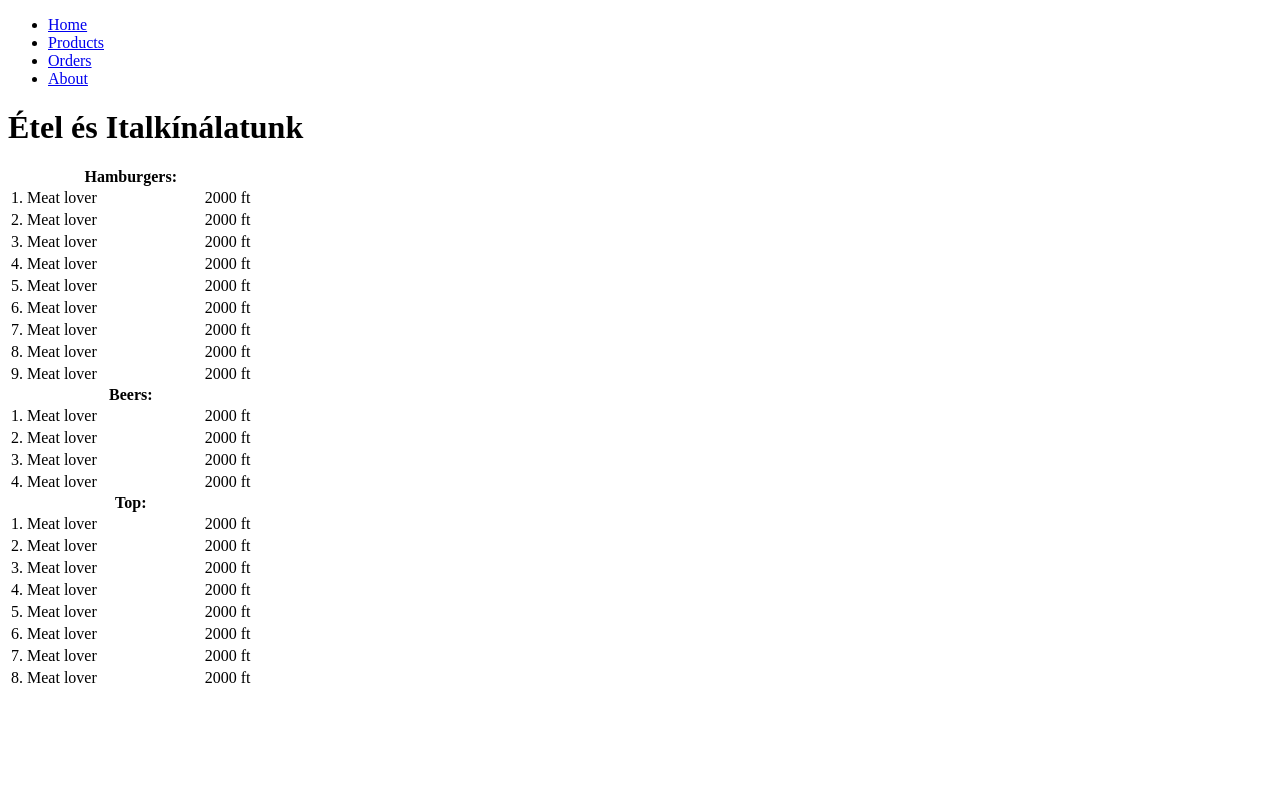
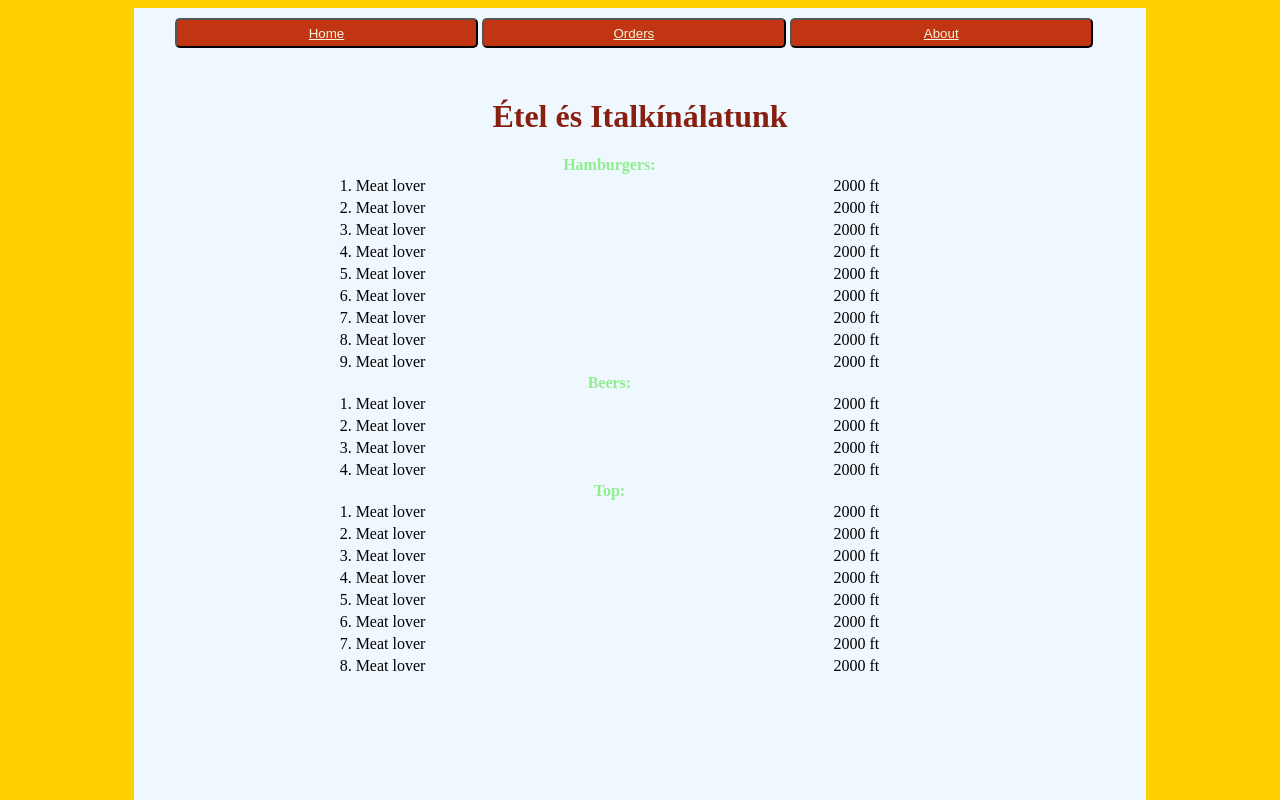
Before and after one commit to PeterSomlay/PeterSomlay.github.io, a plain HTML site: page pages/products.html in a window 1280 px wide. Shown: the top 800 px of the page. Drawn offline with Linux system fonts and the light colour scheme.

Commit message:
2020-06-28

```diff
--- a/pages/products.html
+++ b/pages/products.html
@@ -3,157 +3,191 @@
 <head>
     <meta charset="UTF-8">
     <meta name="viewport" content="width=device-width, initial-scale=1.0">
+    <link rel="stylesheet" href="../css/style.css">
     <title>Étlap</title>
+    <style>
+       body{
+          background-color: rgb(255, 208, 0);
+       }
+       .main{
+          height: 980px;
+          background-color: aliceblue;
+          margin-left: 10%;
+          margin-right: 10%;
+          margin-top: 0px;
+       }
+       button{
+          width: 30%;
+          margin-top: 10px;
+          background-color: #c23512;
+          border-radius: 5px;
+          height: 30px;
+       }
+       .first{
+          margin-left: 4%;
+       }
+       .last{
+          margin-right: 4%;
+       }
+       a{
+          color: beige;
+       }
+       h1{
+         color: rgb(136, 32, 18);
+         text-align: center;
+         margin-top: 50px;;
+       }
+       table{
+          margin-left: 20%;
+          margin-right: 20%;
+       }
+       .tabletext{
+          color :lightgreen;
+       }
+
+    </style>
 </head>
 <body>
-    <ul>
-        <li>
-            <a href="../index.html">Home</a>
-        </li>
-        <li>
-            <a href="../pages/products.html">Products</a>
-        </li>
-        <li>
-            <a href="../pages/orders.html">Orders</a>
-        </li>
-        <li>
-            <a href="../pages/about.html">About</a>
-        </li>
-    </ul>
+   <div class="main">
+    <button class="first"><a href="../index.html">Home</a></button>
+    <button><a href="../pages/orders.html">Orders</a></button>
+    <button class="last"><a href="../pages/about.html">About</a></button>
     <h1>Étel és Italkínálatunk</h1>
     <table>
-   <caption><b>Hamburgers:</b></caption>
+   <caption class="tabletext"><b>Hamburgers:</b></caption>
         <tr>
            <td>1.</td>
            <td>Meat lover</td>
-           <td width="100px"></td>
+           <td width="400px"></td>
            <td>2000 ft</td>
         </tr>
         <tr>
             <td>2.</td>
             <td>Meat lover</td>
-            <td width="100px"></td>
+            <td width="400px"></td>
             <td>2000 ft</td>
          </tr>
          <tr>
             <td>3.</td>
             <td>Meat lover</td>
-            <td width="100px"></td>
+            <td width="400px"></td>
             <td>2000 ft</td>
          </tr>
          <tr>
             <td>4.</td>
             <td>Meat lover</td>
-            <td width="100px"></td>
+            <td width="400px"></td>
             <td>2000 ft</td>
          </tr>
          <tr>
             <td>5.</td>
             <td>Meat lover</td>
-            <td width="100px"></td>
+            <td width="400px"></td>
             <td>2000 ft</td>
          </tr>
          <tr>
             <td>6.</td>
             <td>Meat lover</td>
-            <td width="100px"></td>
+            <td width="400px"></td>
             <td>2000 ft</td>
          </tr>
          <tr>
             <td>7.</td>
             <td>Meat lover</td>
-            <td width="100px"></td>
+            <td width="400px"></td>
             <td>2000 ft</td>
          </tr>
          <tr>
             <td>8.</td>
             <td>Meat lover</td>
-            <td width="100px"></td>
+            <td width="400px"></td>
             <td>2000 ft</td>
          </tr>
          <tr>
             <td>9.</td>
             <td>Meat lover</td>
-            <td width="100px"></td>
+            <td width="400px"></td>
             <td>2000 ft</td>
          </tr>
     </table>
     <table>
-        <caption><b>Beers:</b></caption>
+        <caption class="tabletext"><b>Beers:</b></caption>
              <tr>
                 <td>1.</td>
                 <td>Meat lover</td>
-                <td width="100px"></td>
+                <td width="400px"></td>
                 <td>2000 ft</td>
              </tr>
              <tr>
                  <td>2.</td>
                  <td>Meat lover</td>
-                 <td width="100px"></td>
+                 <td width="400px"></td>
                  <td>2000 ft</td>
               </tr>
               <tr>
                  <td>3.</td>
                  <td>Meat lover</td>
-                 <td width="100px"></td>
+                 <td width="400px"></td>
                  <td>2000 ft</td>
               </tr>
               <tr>
                  <td>4.</td>
                  <td>Meat lover</td>
-                 <td width="100px"></td>
+                 <td width="400px"></td>
                  <td>2000 ft</td>
               </tr>
          </table>
          <table>
-            <caption><b>Top:</b></caption>
+            <caption class="tabletext"><b>Top:</b></caption>
                  <tr>
                     <td>1.</td>
                     <td>Meat lover</td>
-                    <td width="100px"></td>
+                    <td width="400px"></td>
                     <td>2000 ft</td>
                  </tr>
                  <tr>
                      <td>2.</td>
                      <td>Meat lover</td>
-                     <td width="100px"></td>
+                     <td width="400px"></td>
                      <td>2000 ft</td>
                   </tr>
                   <tr>
                      <td>3.</td>
                      <td>Meat lover</td>
-                     <td width="100px"></td>
+                     <td width="400px"></td>
                      <td>2000 ft</td>
                   </tr>
                   <tr>
                      <td>4.</td>
                      <td>Meat lover</td>
-                     <td width="100px"></td>
+                     <td width="400px"></td>
                      <td>2000 ft</td>
                   </tr>
                   <tr>
                     <td>5.</td>
                     <td>Meat lover</td>
-                    <td width="100px"></td>
+                    <td width="400px"></td>
                     <td>2000 ft</td>
                  </tr>
                  <tr>
                     <td>6.</td>
                     <td>Meat lover</td>
-                    <td width="100px"></td>
+                    <td width="400px"></td>
                     <td>2000 ft</td>
                  </tr>
                  <tr>
                     <td>7.</td>
                     <td>Meat lover</td>
-                    <td width="100px"></td>
+                    <td width="400px"></td>
                     <td>2000 ft</td>
                  </tr>
                  <tr>
                     <td>8.</td>
                     <td>Meat lover</td>
-                    <td width="100px"></td>
+                    <td width="400px"></td>
                     <td>2000 ft</td>
                  </tr>
              </table>
+       </div>
+       </body>
 </html>
```
Also changed, not shown: pages/about.html (+1 -0 lines), css/style.css (added).
